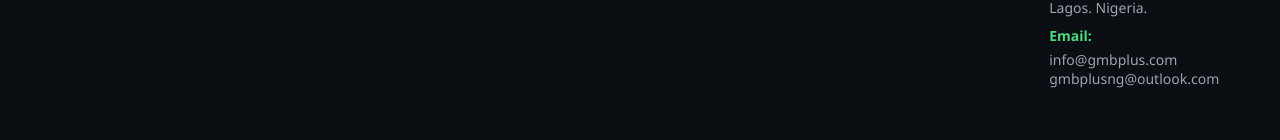
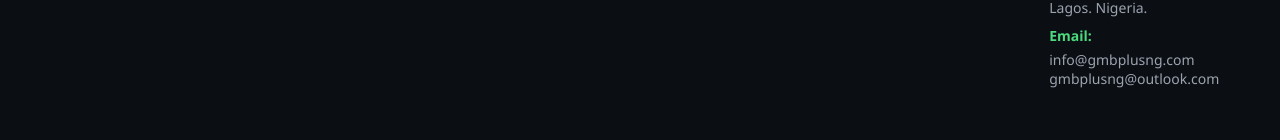
Before and after one commit to Dark-Cache/GMBPlus, a React (Create React App) app: page /chemical/1 in a window 1280 px wide. Shown: the part 1108-1248 px from the top of the page. Built offline with nearby package versions, Linux system fonts and the light colour scheme; a web font is replaced by a local one.

Commit message:
emailfix

```diff
--- a/src/App.js
+++ b/src/App.js
@@ -1,12 +1,12 @@
 import React from "react";
 import "./App.css";
+import { BrowserRouter, Routes, Route } from "react-router-dom";
 
-import { BrowserRouter, Routes, Route } from "react-router-dom";
+
 
 import ScrollToTop from './Components/Scroll/Scroll';
 import Navbar from "./Components/Navbar/Navbar";
 import Footer from "./Components/Footer/Footer";
-
 
 // Pages
 import Home from "./Pages/Home/Home";
--- a/src/Components/Footer/Footer.js
+++ b/src/Components/Footer/Footer.js
@@ -61,7 +61,7 @@ const Footer = () => {
               <li> 398, Ikorodu Road, Ojota, Lagos. Nigeria.
               </li>
               <h5>Email:</h5>
-              <li> info@gmbplus.com <br /> gmbplusng@outlook.com</li>
+              <li> info@gmbplusng.com <br /> gmbplusng@outlook.com</li>
             </ul>
           </div>
 
```
